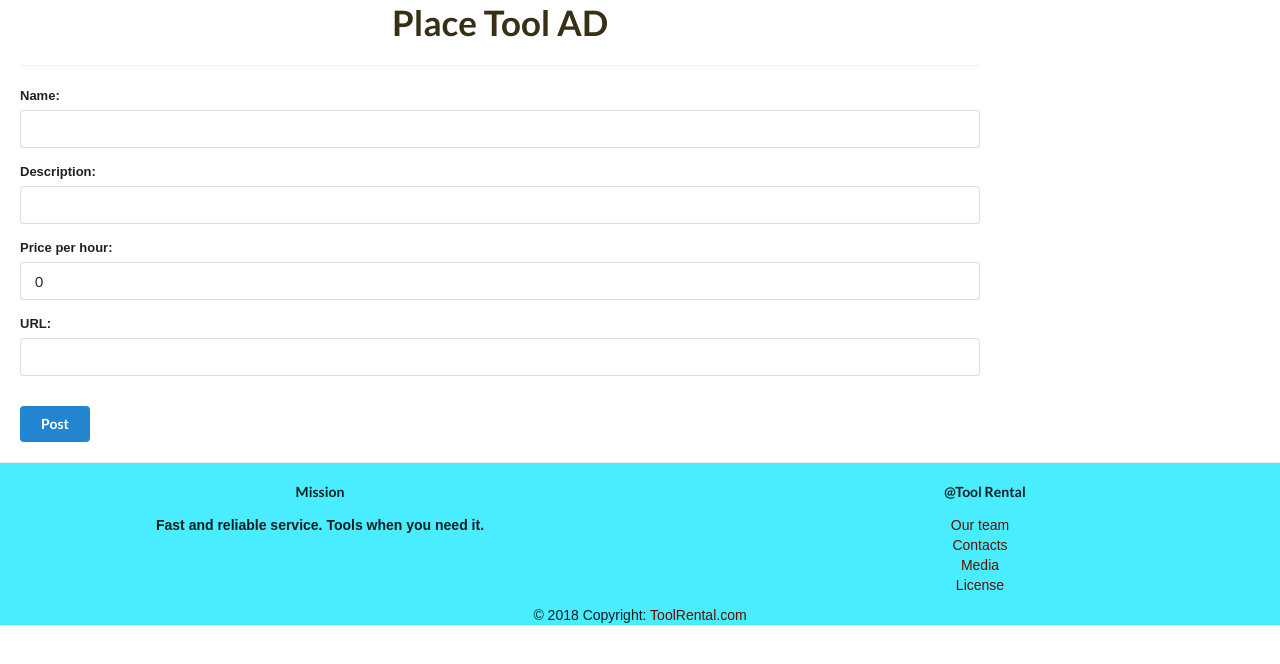
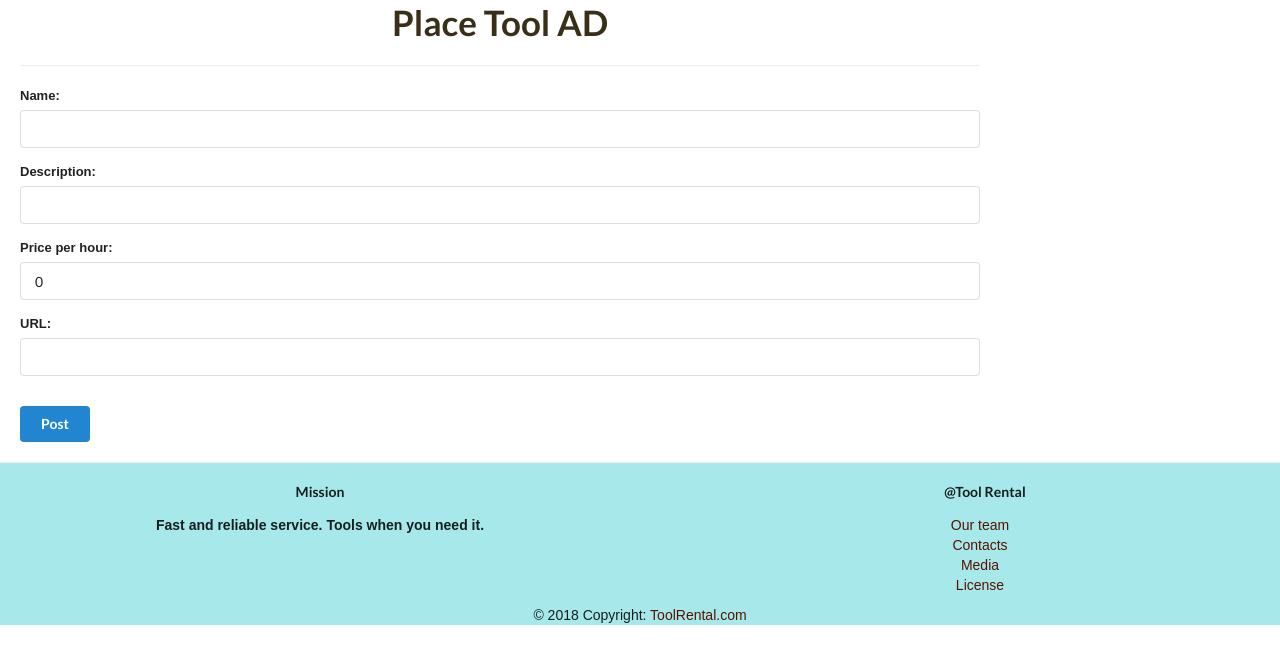
Before and after one commit to illusioninlost/tool-rental, a React (Create React App) app: page /tools/new in a window 1280 px wide. Shown: the top 664 px of the page. Built offline with nearby package versions, Linux system fonts and the light colour scheme.

Commit message:
change background color footer

```diff
--- a/src/components/footer.js
+++ b/src/components/footer.js
@@ -7,7 +7,7 @@ render() {
 return (
 
 
-<Footer color="blue" className="font-small pt-4 mt-4 bright" style={{backgroundColor: '#49edff'}}>
+<Footer color="blue" className="font-small pt-4 mt-4 bright" style={{backgroundColor: '#A7E9EB'}}>
 <hr/>
   <Container fluid className="text-center text-md-left">
     <Row>
```
